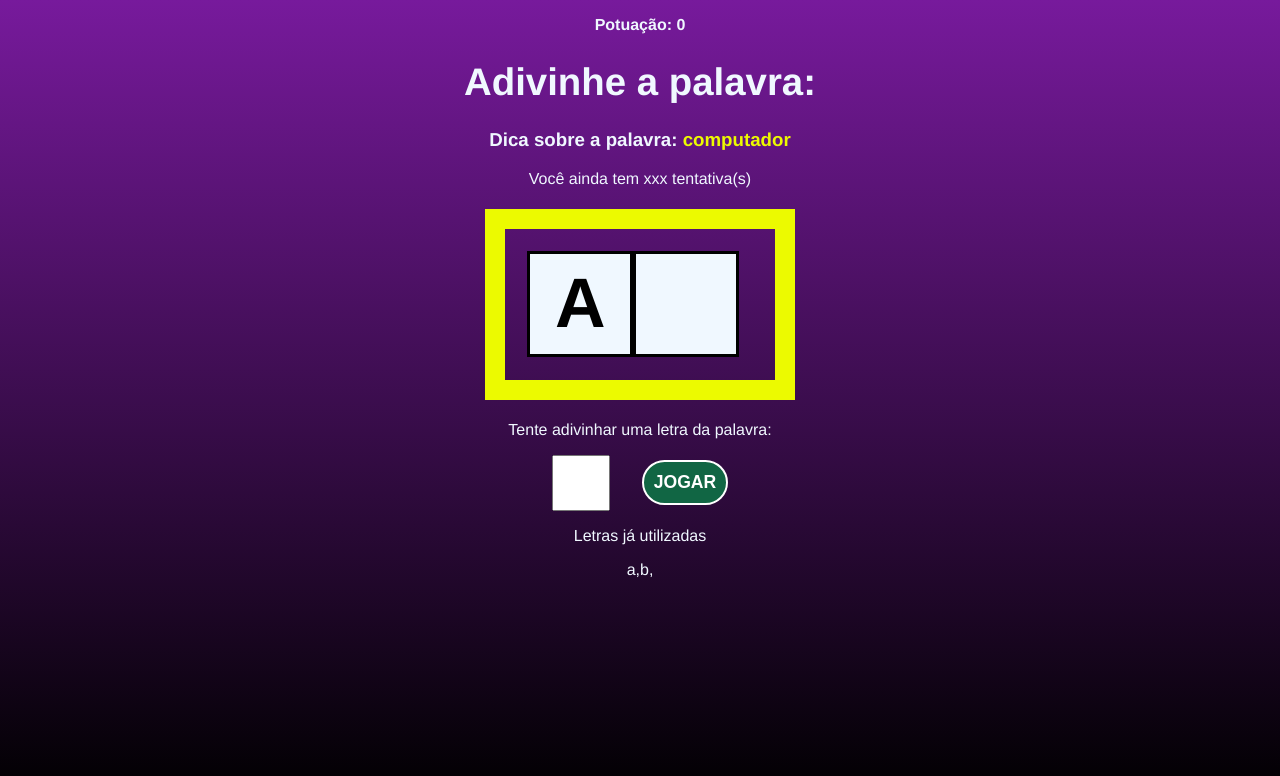
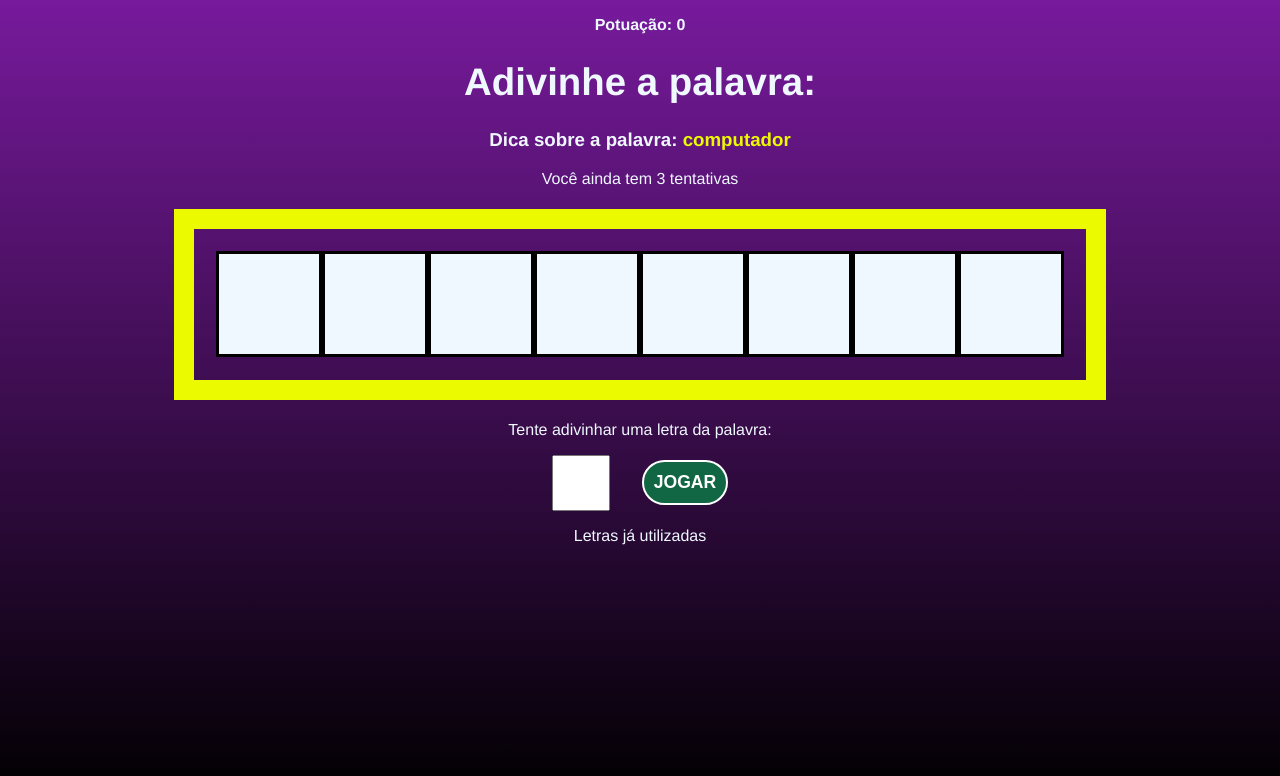
Before and after one commit to wtiinfo/jogo_reactjs, a React (Vite) app: page / in a window 1280 px wide. Both pictures are taken after a click on the button "COMEÇAR". Shown: the top 776 px of the page. Built offline with nearby package versions, Linux system fonts and the light colour scheme.

Commit message:
Correções e exibição dos dados - states na tela de jogo

```diff
--- a/src/App.jsx
+++ b/src/App.jsx
@@ -58,7 +58,7 @@ function App() {
     //atualizando states
     setPickedWord(word);
     setPickedCategory(category);
-    setLetters(letters);
+    setLetters(wordLetters);
 
     setGameStage(stages[1].name);
   }
@@ -83,7 +83,7 @@ function App() {
       letters={letters}
       guessedLetters={guessedLetters}
       wrongLetters={wrongLetters}
-      guesse={guesses}
+      guesses={guesses}
       score={score} />}
       {gameStage === "end" && <GameOver retry={retry} />}
     </>
--- a/src/components/Game.jsx
+++ b/src/components/Game.jsx
@@ -20,10 +20,13 @@ const Game = ({
             <h3 className="tip">
                 Dica sobre a palavra: <span>{pickedCategory}</span>
             </h3>
-            <p>Você ainda tem xxx tentativa(s)</p>
+            <p>Você ainda tem {guesses} tentativa{guesses > 1 ? (<span>s</span>) : ("")}</p>
             <div className="wordContainer">
-                <span className="letter">A</span>
-                <span className="blankSquare"></span>
+                {letters.map((l, index) => (
+                    guessedLetters.includes(l) ?
+                    (<span key={index} className="letter">{l}</span>) :
+                    (<span key={index} className="blankSquare"></span>)
+                ))}
             </div>
 
             <div className="letterContainer">
@@ -36,7 +39,8 @@ const Game = ({
 
             <div className="wrongLettersContainer">
                 <p>Letras já utilizadas</p>
-                <span>a,</span><span>b,</span>
+                {wrongLetters.map((l, index) =>
+                <span key={index}>{l},</span>)}
             </div>
         </div>
     );
```
